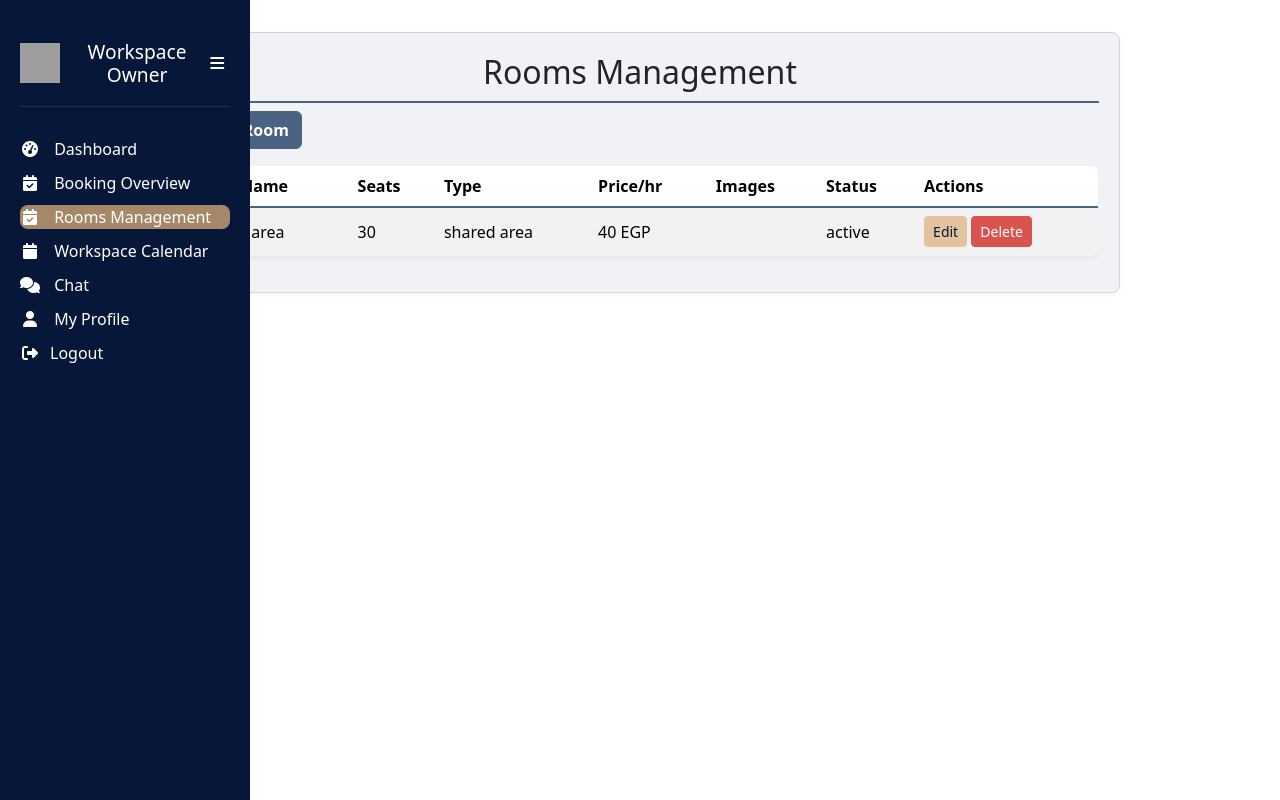
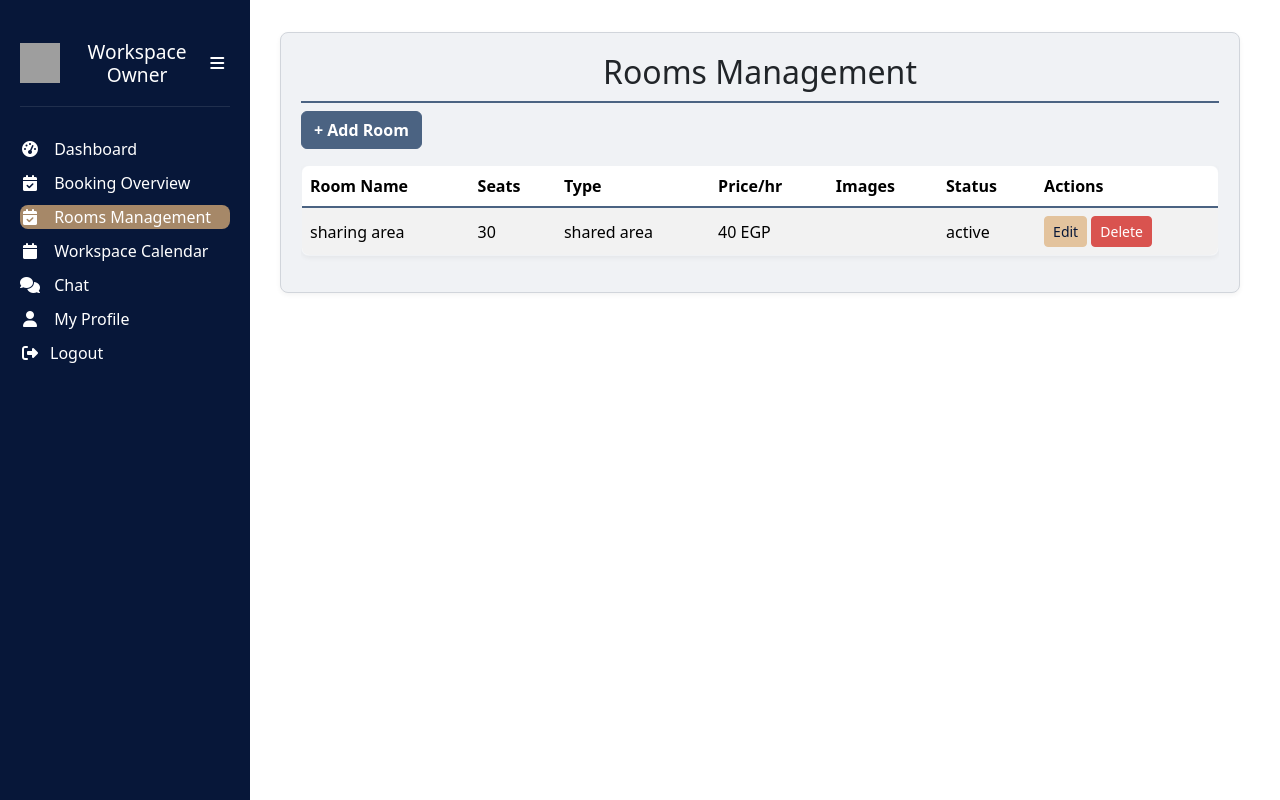
Before and after one commit to Sarahshendyy/WorkSphere, a PHP site: page /WorkSphere-main/rooms_table.php in a window 1280 px wide. Run offline with PHP 8.4, Linux system fonts and the light colour scheme; a user stored in the database is signed in; data comes from the database, SQL or seed files in the repository; some libraries are stand-ins or nearby versions; grey boxes are pictures that could not be loaded.

Commit message:
Update rooms_tables.css

```diff
--- a/workspace/css/rooms_tables.css
+++ b/workspace/css/rooms_tables.css
@@ -1,3 +1,6 @@
+body {
+  padding-left: 240px; /* Adjusted for sidebar */
+}
 .container.mt-4 {
   max-width: 960px;
   margin-top: 2rem !important;
```
